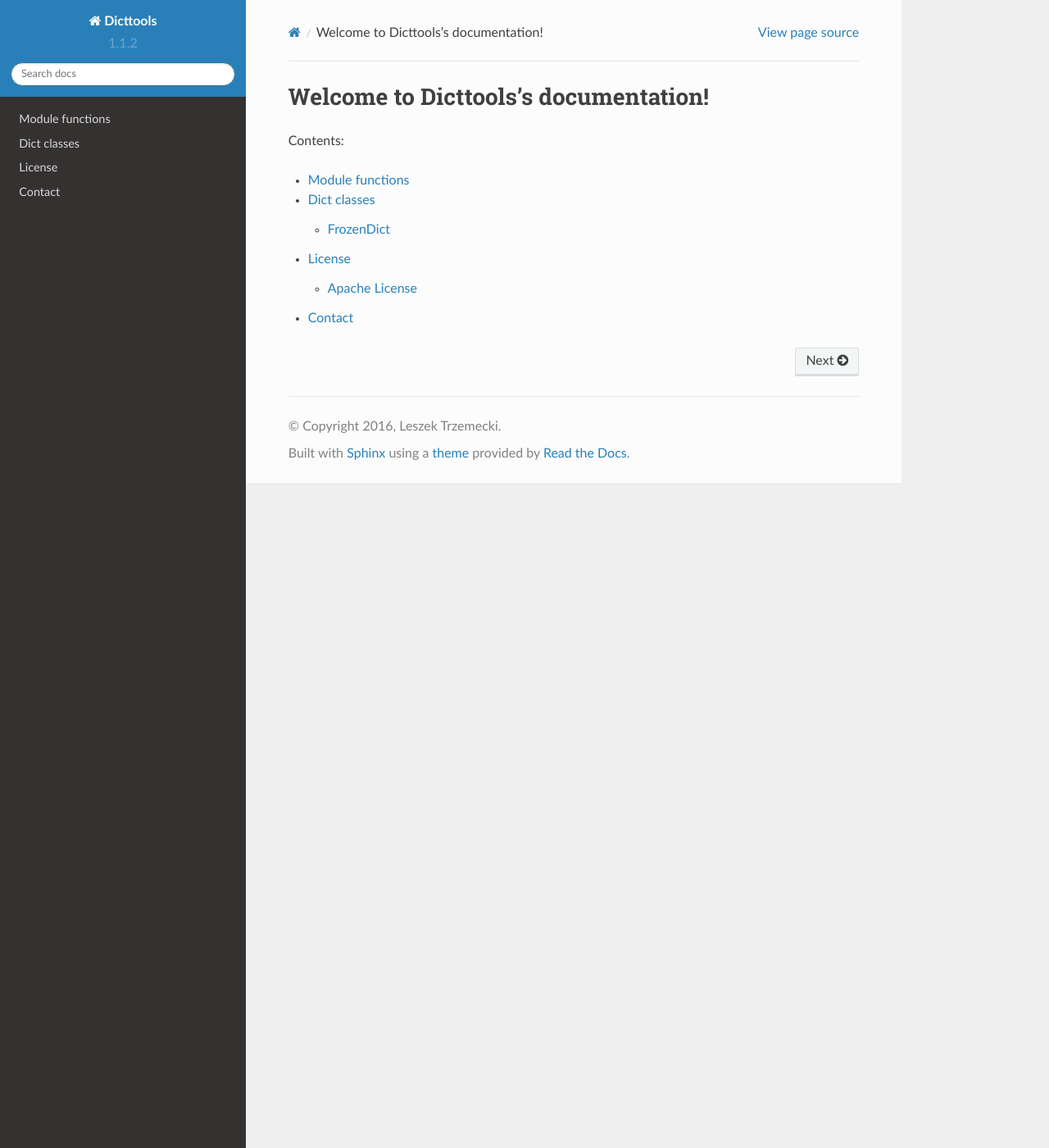
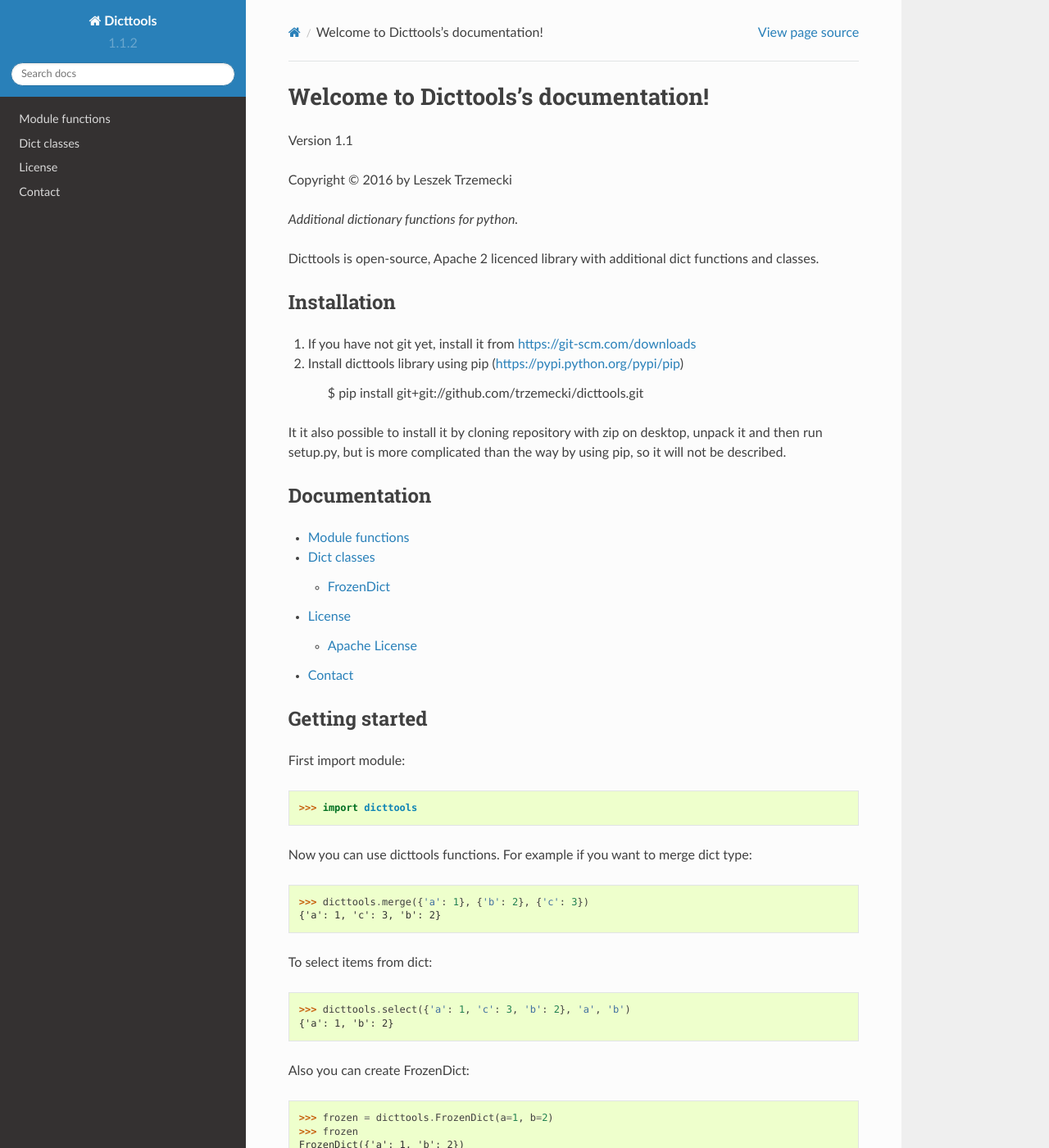
Before and after one commit to trzemecki/dicttools, a Sphinx documentation site: the page built from doc/source/contents.rst, in a window 1280 px wide and 1400 px high. Shown: the whole window at 82% size. Built offline with Sphinx 7.4.7 and the Read the Docs theme 2.0.0, drawn with Linux system fonts in a browser that asks for light colours; some of the changed text lies outside the part shown.

Commit message:
Write contents site

```diff
--- a/doc/source/contents.rst
+++ b/doc/source/contents.rst
@@ -1,8 +1,29 @@
 =====================================
 Welcome to Dicttools's documentation!
 =====================================
+.. |copy|   unicode:: U+000A9 .. COPYRIGHT SIGN
 
-Contents:
+Version 1.1
+
+Copyright |copy| 2016 by Leszek Trzemecki
+
+*Additional dictionary functions for python.*
+
+Dicttools is open-source, Apache 2 licenced library with additional dict functions and classes.
+
+Installation
+------------
+
+1. If you have not git yet, install it from https://git-scm.com/downloads
+2. Install dicttools library using pip (https://pypi.python.org/pypi/pip)
+
+    $ pip install git+git://github.com/trzemecki/dicttools.git
+
+It it also possible to install it by cloning repository with zip on desktop, unpack it and then run setup.py,
+but is more complicated than the way by using pip, so it will not be described.
+
+Documentation
+-------------
 
 .. toctree::
     :maxdepth: 3
@@ -11,3 +32,40 @@ Contents:
     classes
     license
     contact
+
+Getting started
+---------------
+
+First import module::
+
+    >>> import dicttools
+
+Now you can use dicttools functions. For example if you want to merge dict type::
+
+    >>> dicttools.merge({'a': 1}, {'b': 2}, {'c': 3})
+    {'a': 1, 'c': 3, 'b': 2}
+
+To select items from dict::
+
+    >>> dicttools.select({'a': 1, 'c': 3, 'b': 2}, 'a', 'b')
+    {'a': 1, 'b': 2}
+
+Also you can create FrozenDict::
+
+    >>> frozen = dicttools.FrozenDict(a=1, b=2)
+    >>> frozen
+    FrozenDict({'a': 1, 'b': 2})
+
+The FrozenDict is immutable, so it cannot be changed::
+
+    >>> frozen['c'] = 3
+    Traceback (most recent call last):
+      File "<input>", line 1, in <module>
+    TypeError: 'FrozenDict' object does not support item assignment
+
+But work just like dict::
+
+    >>> frozen['a']
+    1
+    >>> list(frozen.items())
+    [('a', 1), ('b', 2)]
```
